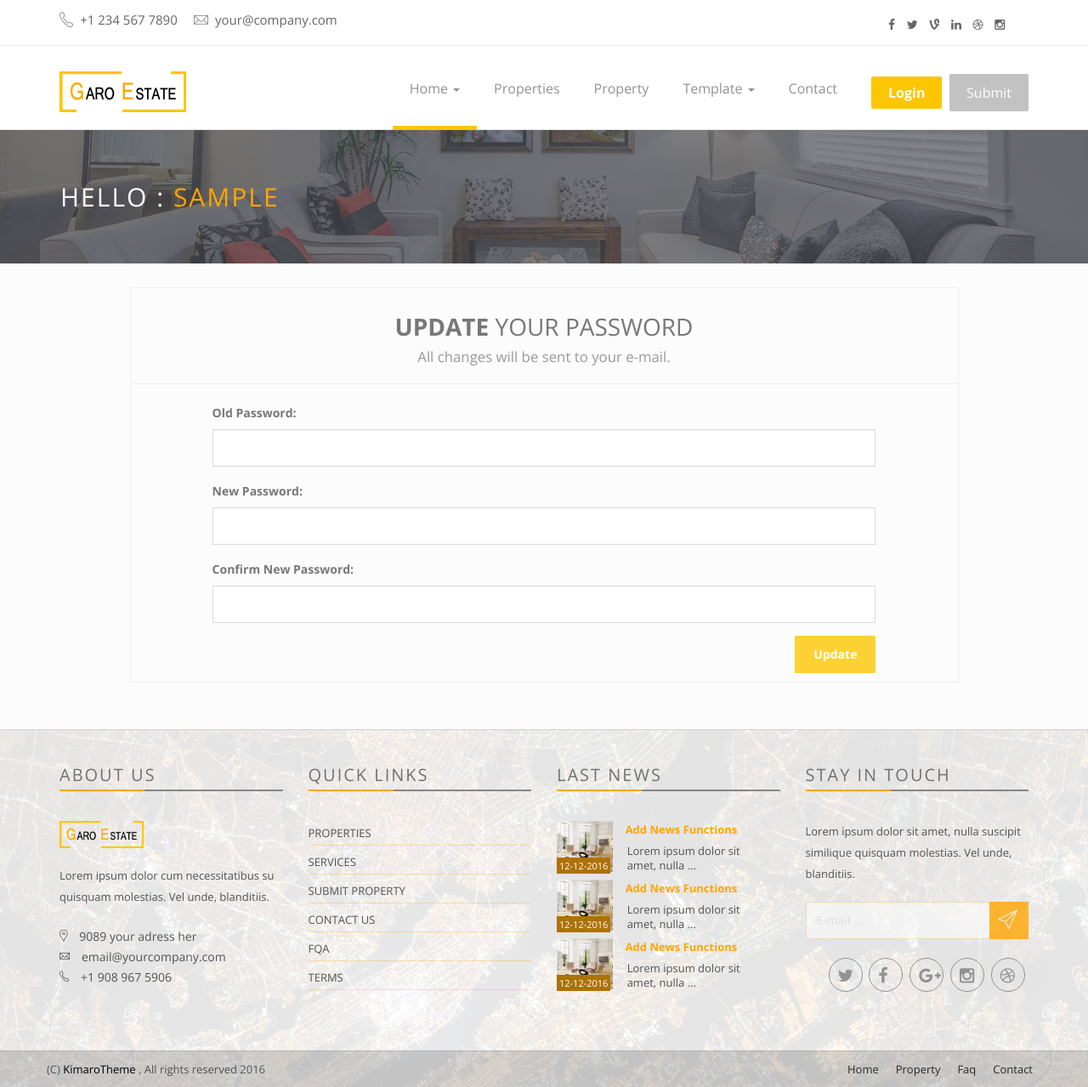
After one commit to Abdumalik1912/Zillow, a Django app: template users/templates/change-password.html in a window 1280 px wide. The commit adds this page. Shown: the whole page at 85% size. Run offline with Django 5.2, Linux system fonts and the light colour scheme; the template is opened without the code that fills it: most values are stand-ins (such as "Sample title", 1, 10 or a date in 2020); some libraries are stand-ins or nearby versions.

Commit message:
add change password

```diff
--- /dev/null
+++ b/users/templates/change-password.html
@@ -0,0 +1,69 @@
+{% extends 'base.html' %}
+{% load static %}
+
+{% block title %} Update Password {% endblock %}
+
+{% block content %}
+<div class="page-head">
+    <div class="container">
+        <div class="row">
+            <div class="page-head-content">
+                <h1 class="page-title">Hello : <span class="orange strong">{{ username }}</span></h1>
+            </div>
+        </div>
+    </div>
+</div>
+<!-- End page header -->
+
+<!-- property area -->
+<div class="content-area user-profiel" style="background-color: #FCFCFC;">&nbsp;
+    <div class="container">
+        <div class="row">
+            <div class="col-sm-10 col-sm-offset-1 profiel-container">
+
+                <form action="{% url 'change_password' %}" method="post">
+                    {% csrf_token %}
+                    <div class="profile-header text-center">
+                        <h3>
+                            <b>UPDATE</b> YOUR PASSWORD <br>
+                            <small>All changes will be sent to your e-mail.</small>
+                        </h3>
+                        <hr>
+                    </div>
+
+                <div class="clear">
+                    <div class="col-sm-10 col-sm-offset-1">
+                        <div class="form-group">
+                            <label for="id_old_password">Old Password:</label>
+                            <input id="id_old_password" name="old_password" type="password" class="form-control">
+                            {% if form.errors.old_password %}
+                                <p class="error">{{ form.errors.old_password }}</p>
+                            {% endif %}
+                        </div>
+                        <div class="form-group">
+                            <label for="id_new_password1">New Password:</label>
+                            <input id="id_new_password1" name="new_password1" type="password" class="form-control">
+                            {% if form.errors.new_password1 %}
+                                <p class="error">{{ form.errors.new_password1 }}</p>
+                            {% endif %}
+                        </div>
+                        <div class="form-group">
+                            <label for="id_new_password2">Confirm New Password:</label>
+                            <input id="id_new_password2" name="new_password2" type="password" class="form-control">
+                            {% if form.errors.new_password2 %}
+                                <p class="error">{{ form.errors.new_password2 }}</p>
+                            {% endif %}
+                        </div>
+                    </div>
+                    <div class="col-sm-10 col-sm-offset-1">
+                        <input type='submit' class='btn btn-finish btn-primary pull-right' name='update' value='Update' />
+                    </div>
+                </div>
+                </form>
+
+            </div>
+        </div><!-- end row -->
+    </div>
+</div>
+
+{% endblock %}
--- a/users/templates/update-user.html
+++ b/users/templates/update-user.html
@@ -37,10 +37,10 @@
                                 </div>
                             {% endfor %}
                             <div class="text-center">
-                                <button type="submit" class="btn btn-default">Update</button>
+                                <button type="submit" class="btn btn-default">Update account</button>
+                                <a href="{% url 'change_password' %}" class="btn btn-default">Change Password</a>
                             </div>
                         </form>
-
                     </div>
                 </div>
             </div>
--- a/users/urls.py
+++ b/users/urls.py
@@ -1,6 +1,6 @@
 from django.urls import path
 from users.views import (Login, Logout, Register, CustomUserUpdate,
-                         ProfileUpdateView,
+                         ProfileUpdateView,ChangePasswordView
                          )
 
 urlpatterns = [
@@ -9,5 +9,6 @@ urlpatterns = [
     path('register/', Register.as_view(), name='register'),
     path('update_user/', CustomUserUpdate.as_view(), name='update_user'),
     path('update_profile/', ProfileUpdateView.as_view(), name='update_profile'),
+    path('change_password/', ChangePasswordView.as_view(), name='change_password'),
 
 ]
```
Also changed, not shown: users/forms.py (+10 -10 lines), users/views.py (+29 -2 lines).
